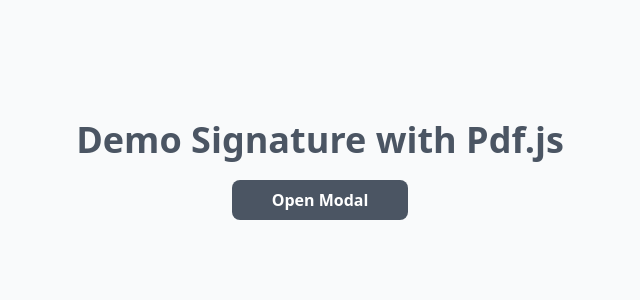
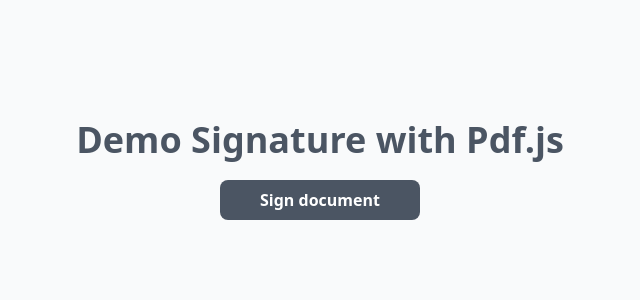
Before and after one commit to vinxcode/demo-pdfjs, a React (Vite) app: page / in a window 1280 px wide. Shown: the top 300 px of the page, without its empty margins (320-960 px from the left). Built offline with nearby package versions, Linux system fonts and the light colour scheme.

Commit message:
Modifying button

```diff
--- a/src/App.jsx
+++ b/src/App.jsx
@@ -27,7 +27,7 @@
       <h1 class="text-center text-gray-600 text-4xl font-black mt-20">Demo Signature with Pdf.js</h1>
       <button className='bg-gray-600 px-10 py-2 text-white font-semibold rounded-lg mx-auto'
         onClick={handleButton}
-      >Open Modal</button>
+      >Sign document</button>
     </div>
   )
 }
```
